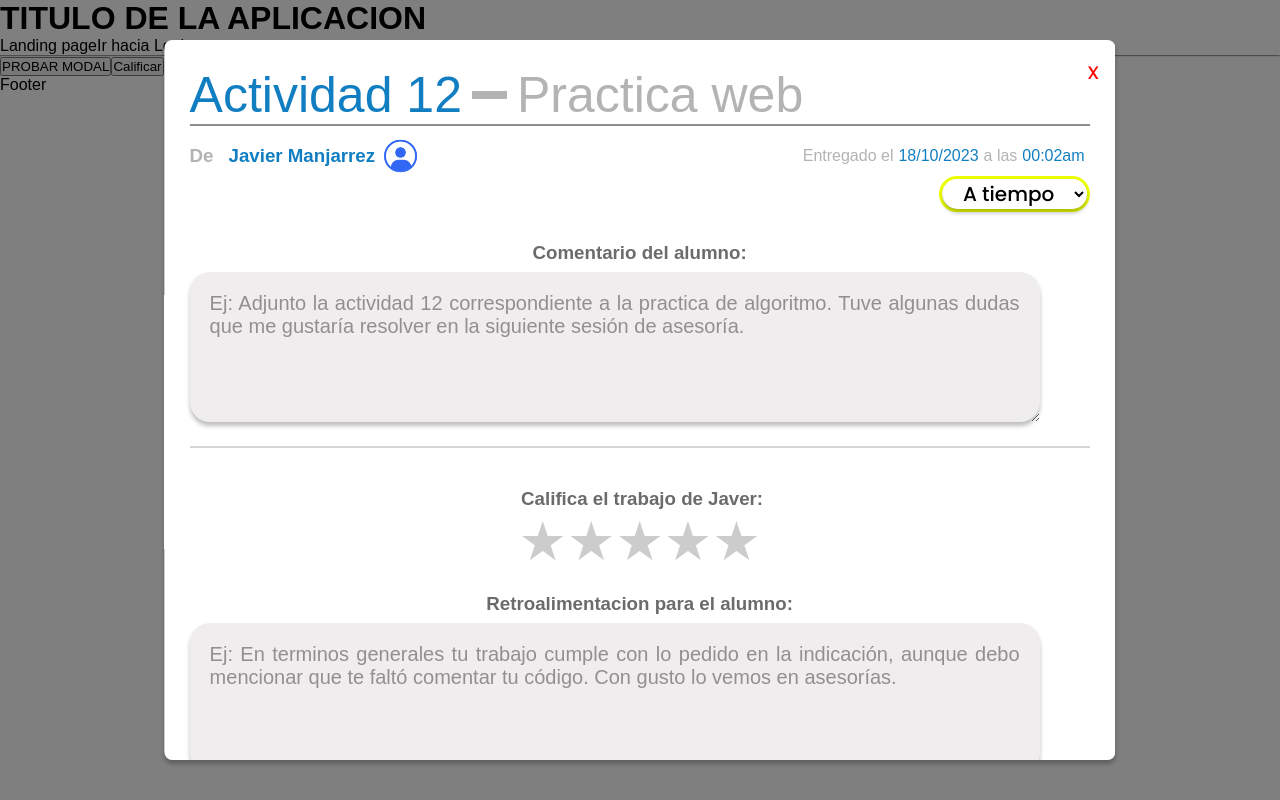
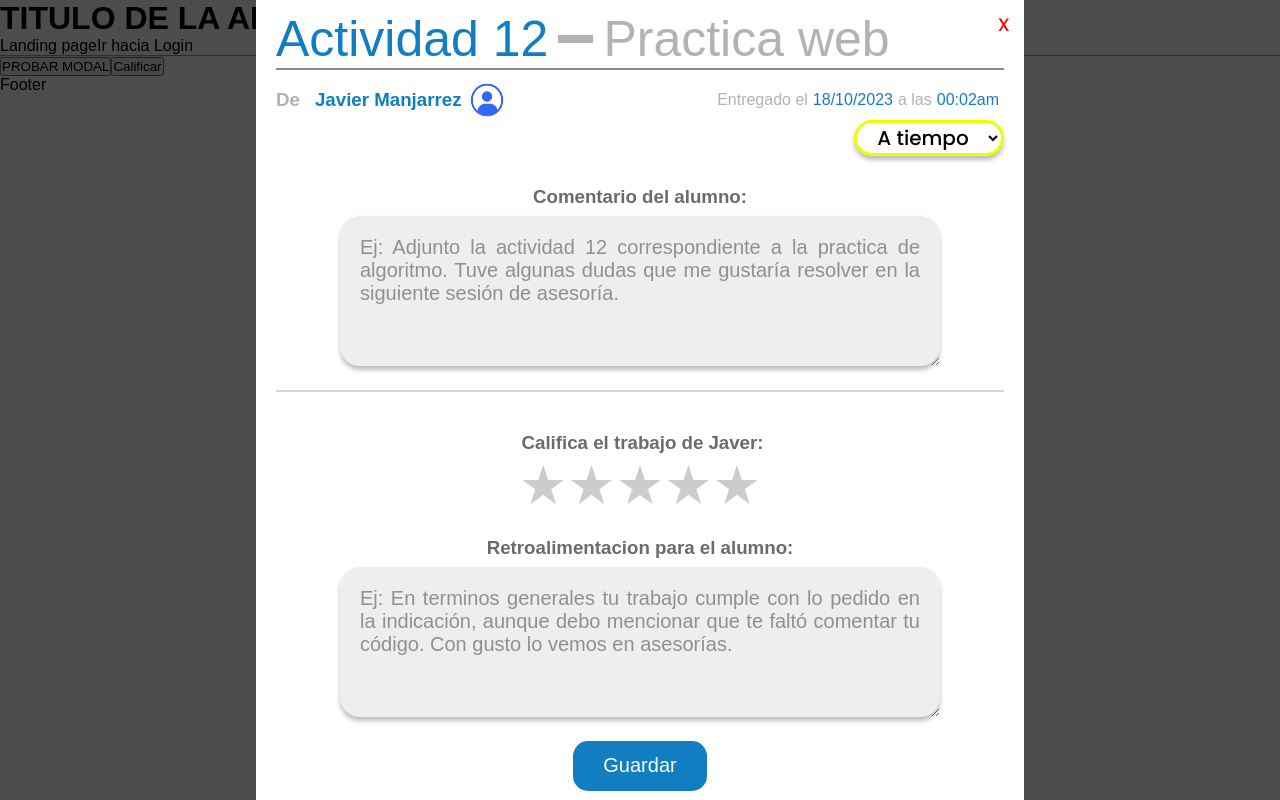
Before and after one commit to brian101016/equipoB-diseno-web, a React (Create React App) app: page / in a window 1280 px wide. Both pictures are taken after a click on the button "Calificar". Built offline with nearby package versions, Linux system fonts and the light colour scheme.

Commit message:
update_modal

```diff
--- a/src/components/ModalCalificar.tsx
+++ b/src/components/ModalCalificar.tsx
@@ -1,6 +1,6 @@
 import icon_user_blue from "@theme/images/icon-user-blue.png";
 import { useState } from "react";
-import { Button_Blue } from './Buttons_Components';
+import { Button_Blue, BackgroundModal, Modal, CloseButton } from './StyledComponents';
 
 
 export default function ModalCalificar({ isOpen, onClose, /*props*/ }) {
@@ -13,6 +13,8 @@ export default function ModalCalificar({ isOpen, onClose, /*props*/ }) {
         const selectV = event.target.value;
         setSelectOption(selectV);
     }
+
+
 
     const selectColorStyles = () => {
         switch (selectOption) {
@@ -70,11 +72,9 @@ export default function ModalCalificar({ isOpen, onClose, /*props*/ }) {
     return (
         <>
             {isOpen && (
-                <div className="background_modal">
-                    <div className="modal">
-                        <div className="modal_content">
-                            <button className="close" onClick={onClose}>x</button>
-                        </div>
+                <BackgroundModal>
+                    <Modal >
+                        <CloseButton onClick={onClose}>x</CloseButton>
                         <div className="modalEstilo">
                             <div className="modalActity">
                                 <h2 className="textBlue">Actividad 12</h2>
@@ -93,13 +93,11 @@ export default function ModalCalificar({ isOpen, onClose, /*props*/ }) {
                                     <p className="textBlue">00:02am</p>
                                 </div>
                             </div>
-                            <div className="styledDiv" style={selectColorStyles()}>
-                                <select name="selectEnt" className="selectRad" value={selectOption} onChange={selectChange}>
-                                    <option value="A_Tiempo">A tiempo</option>
-                                    <option value="Con_retardo">Con retardo</option>
-                                    <option value="Sin_entregar">Sin entregar</option>
-                                </select>
-                            </div>
+                            <select name="selectEnt" className="selectRad" value={selectOption} onChange={selectChange} style={selectColorStyles()}>
+                                <option value="A_Tiempo">A tiempo</option>
+                                <option value="Con_retardo">Con retardo</option>
+                                <option value="Sin_entregar">Sin entregar</option>
+                            </select>
                             <div className="comentarioEstilo">
                                 <h3>Comentario del alumno:</h3>
                                 <textarea name="comt" className="commentArea">Ej: Adjunto la actividad 12 correspondiente a la practica de algoritmo. Tuve algunas dudas que me gustaría resolver en la siguiente sesión de asesoría.</textarea>
@@ -118,8 +116,8 @@ export default function ModalCalificar({ isOpen, onClose, /*props*/ }) {
                                 <Button_Blue className="btnGuardar" onClick={saveQualify}><p>Guardar</p></Button_Blue>
                             </div>
                         </div>
-                    </div>
-                </div>
+                    </Modal>
+                </BackgroundModal>
             )}
         </>
     )
--- a/src/components/Buttons_Components.tsx
+++ b/src/components/StyledComponents.tsx
@@ -1,5 +1,8 @@
 import styled from 'styled-components';
 
+
+
+//==========================================================Button==========================================================
 export const Button_Blue = styled.button`
     border-radius: 15px;
     border: none;
@@ -61,3 +64,47 @@ export const Button_Editar = styled.button`
         margin-right: 30px;
     }
 `;
+
+//==========================================================Modal==========================================================
+
+export const BackgroundModal = styled.div`
+  display: none;
+  position: fixed;
+  top: 0;
+  left: 0;
+  width: 100%;
+  height: 100%;
+  background: rgba(0, 0, 0, 0.7);
+  display: flex;
+  justify-content: center;
+  align-items: center;
+`;
+
+export const Modal = styled.div`
+  background: white;
+  border-radius: 4px;
+  padding: 20px;
+  width: 60%;
+  text-align: center;
+  position: relative;
+
+  @media screen and (max-width: 1089px) {
+    width: 90%;
+  }
+
+`;
+
+export const CloseButton = styled.button`
+  position: absolute;
+  top: 2%;
+  right: 1%;
+  z-index: 11;
+  background-color: white;
+  color: #FF0000;
+  font-family: 'Poppins', sans-serif;
+  border-radius: 50px;
+  width: 25px;
+  border: none;
+  font-size: 23px;
+  cursor: pointer;
+`;
--- a/src/theme/ModalCalificar.scss
+++ b/src/theme/ModalCalificar.scss
@@ -6,48 +6,7 @@ $color-gris-oscuro: #6C6B6B;
     padding: 0;
     margin: 0;
     box-sizing: border-box;
-}
 
-.background_modal {
-    position: absolute;
-    top: 0;
-    right: 0;
-    bottom: 0;
-    left: 0;
-    background-color: rgba(0, 0, 0, 0.5);
-    z-index: 9;
-    overflow: auto;
-
-}
-
-.modal {
-    background-color: white;
-    border-radius: 0.5em;
-    box-shadow: 0px 4px 4px 0px rgba(0, 0, 0, 0.25);
-    left: 50%;
-    width: auto;
-    position: absolute;
-    top: 50%;
-    transform: translate(-50%, -50%);
-    max-height: 90vh;
-    padding: 2%;
-    overflow: auto;
-    z-index: 10;
-
-
-    .close {
-        position: absolute;
-        top: 2%;
-        right: 1%;
-        cursor: pointer;
-        z-index: 11;
-        background-color: white;
-        color: #FF0000;
-        font-family: 'Poppins', sans-serif;
-        border-radius: 50px;
-        width: 25px;
-        border: none;
-        font-size: 23px;
 }
 
 .modalEstilo {
@@ -73,6 +32,10 @@ $color-gris-oscuro: #6C6B6B;
             font-weight: 400;
             line-height: normal;
             text-align: center;
+
+            @media screen and (max-width: 767px) {
+                font-size: 30px;
+            }
         }
 
         .minLinea {
@@ -123,14 +86,11 @@ $color-gris-oscuro: #6C6B6B;
 
     }
 
-        .styledDiv {
-            display: flex;
-            justify-content: flex-end;
-            margin-left: 749px;
-            border-radius: 20px;
-        }
+
 
     .selectRad {
+        display: flex;
+        margin-left: auto;
         border-radius: 20px;
         border: none;
         color: black;
@@ -139,6 +99,7 @@ $color-gris-oscuro: #6C6B6B;
         font-weight: 500;
         text-align: center;
         padding: 0px;
+
 
 
         &:focus {
@@ -165,7 +126,8 @@ $color-gris-oscuro: #6C6B6B;
         }
 
         .commentArea {
-                width: 850px;
+            max-width: 600px;
+            width: 600px;
             height: 150px;
             border-radius: 20px;
             padding: 20px;
@@ -176,11 +138,15 @@ $color-gris-oscuro: #6C6B6B;
             color: #928F8F;
             border: none;
             box-shadow: 0px 4px 4px 0px rgba(0, 0, 0, 0.25);
+
+            @media screen and (max-width: 767px) {
+                width: 90%;
+            }
         }
 
         .maxLinea2 {
             border-top: 2px solid #D9D4D4;
-                width: 900px;
+            width: auto;
             margin: 20px auto;
         }
 
@@ -226,5 +192,3 @@ $color-gris-oscuro: #6C6B6B;
     }
 
 }
-
-}
```
Lines whose indentation alone changed are shown as unchanged.
